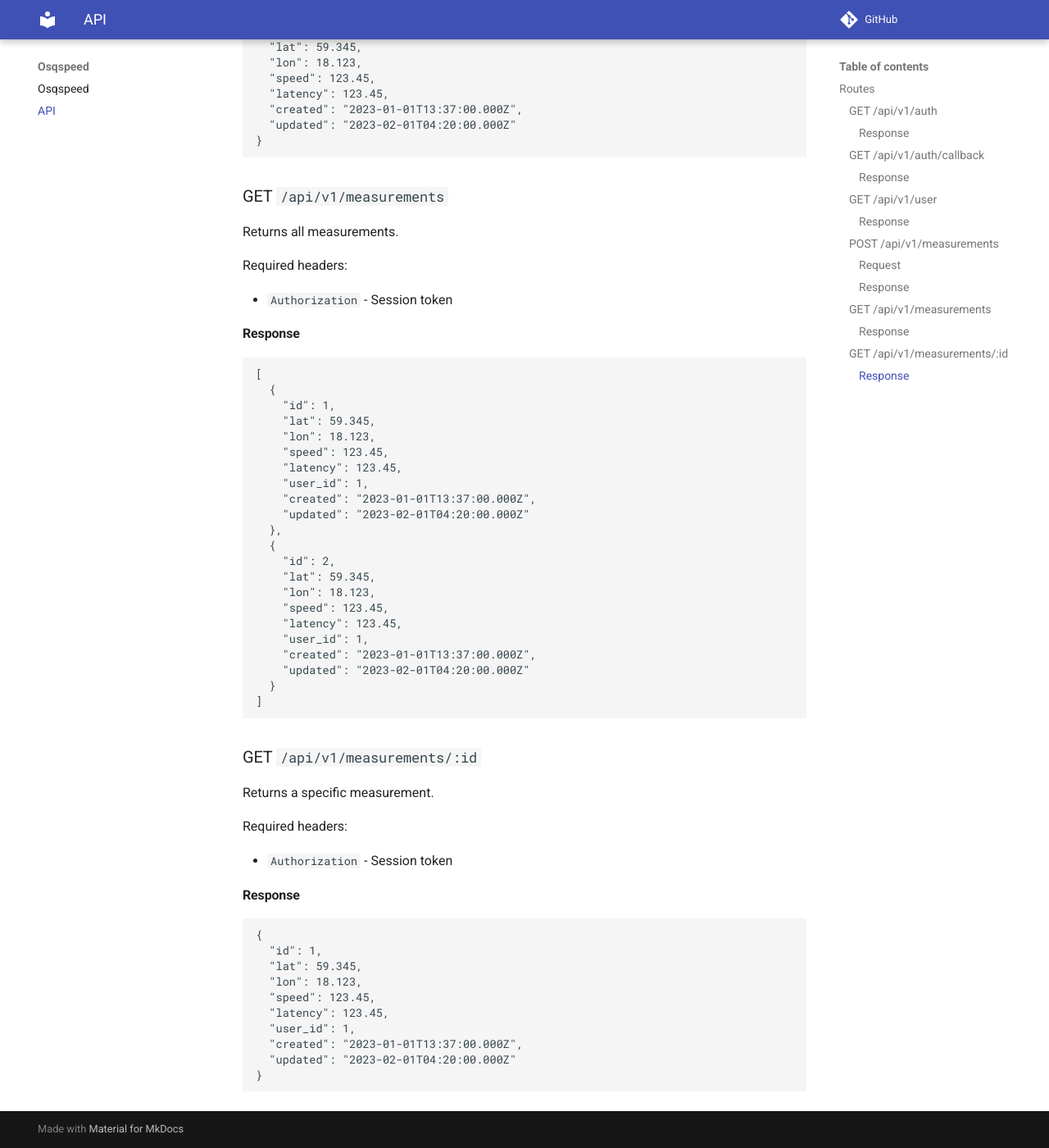
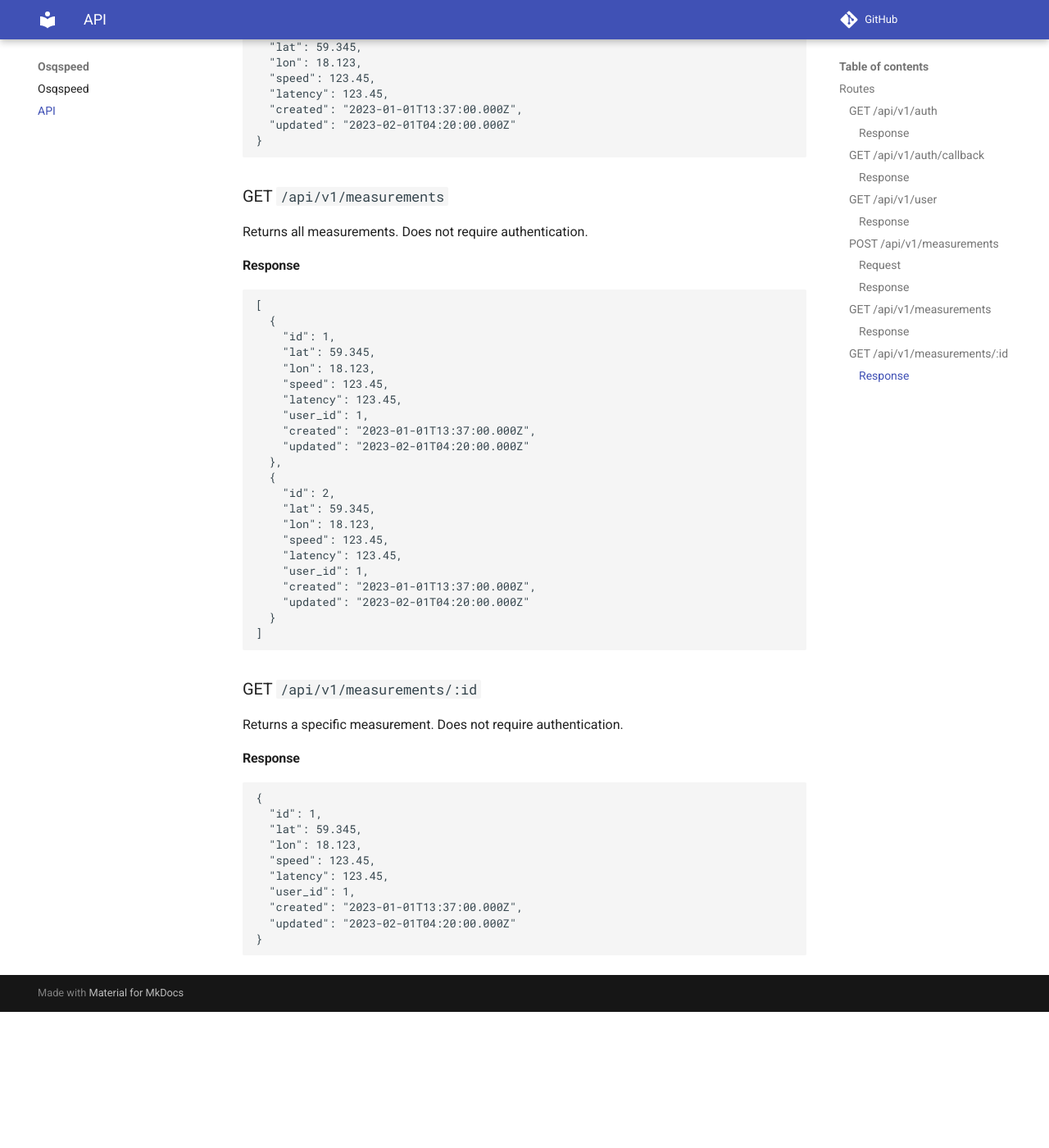
Before and after one commit to IndaPlus22/alww-vprytz-project, an MkDocs documentation site: the page built from docs/api.md, in a window 1280 px wide and 1400 px high, scrolled down 2066 px. Shown: the whole window at 82% size. Built offline with MkDocs 1.6.1 and Material for MkDocs 9.7.7, drawn with Linux system fonts in a browser that asks for light colours; comment, search, counter and statistics services are not loaded; after the commit the page ends 3300 px from its top, so only the background shows below that.

Commit message:
update docs + update cargo deps

```diff
--- a/docs/api.md
+++ b/docs/api.md
@@ -109,11 +109,7 @@ Required headers:
 
 ### GET `/api/v1/measurements`
 
-Returns all measurements.
-
-Required headers:
-
-- `Authorization` - Session token
+Returns all measurements. Does not require authentication.
 
 #### Response
 
@@ -144,11 +140,7 @@ Required headers:
 
 ### GET `/api/v1/measurements/:id`
 
-Returns a specific measurement.
-
-Required headers:
-
-- `Authorization` - Session token
+Returns a specific measurement. Does not require authentication.
 
 #### Response
 
```
Also changed, not shown: 1 other file.
